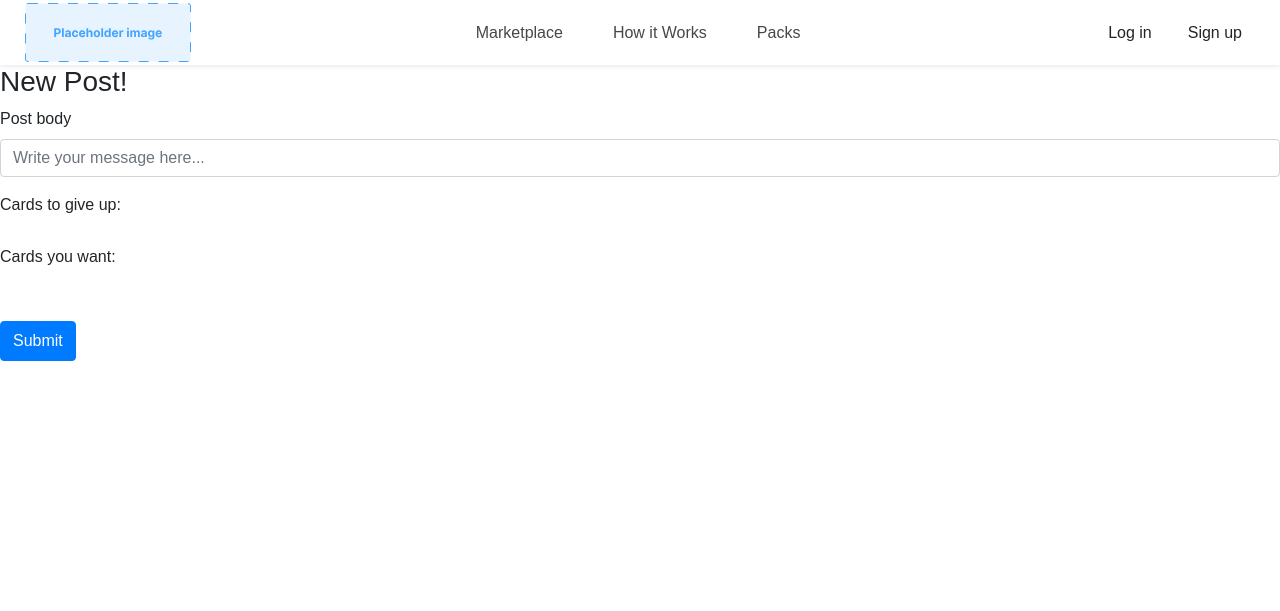
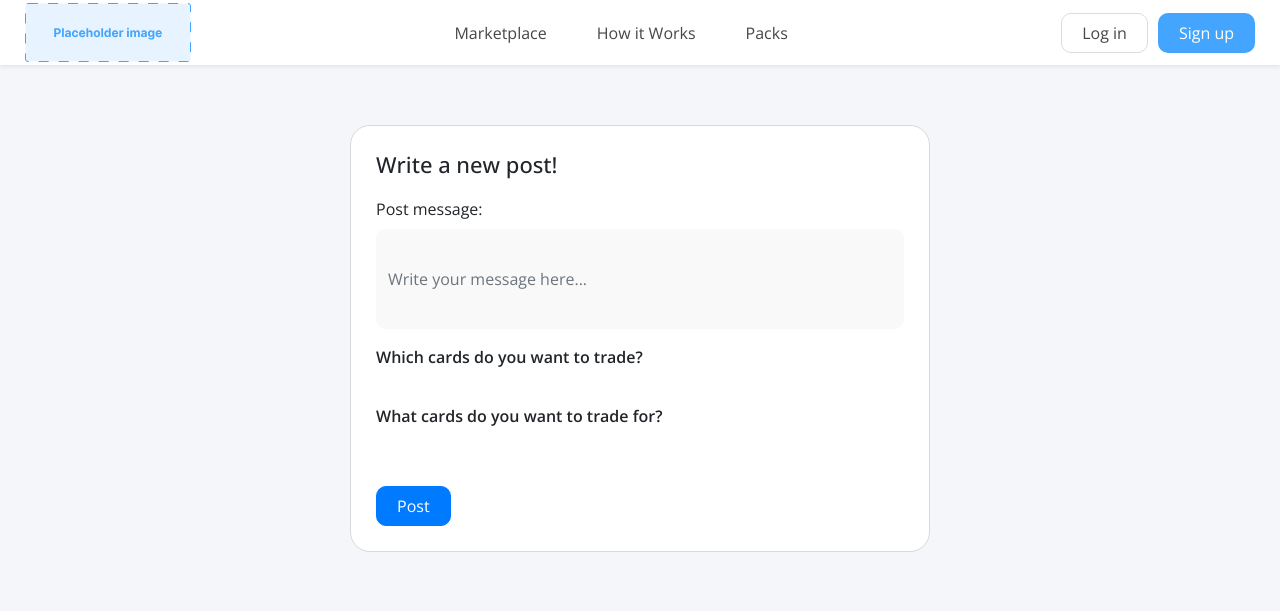
Before and after one commit to 23640118/AgileWebDev, a Python web app: template app/templates/post.html in a window 1280 px wide. Shown: the top 611 px of the page. Run offline with Jinja, Linux system fonts and the light colour scheme; the template is opened without the code that fills it, so the values that code supplies are empty; some libraries are stand-ins or nearby versions.

Commit message:
trade functionality + marketplace styling

```diff
--- a/app/static/css/marketplace.css
+++ b/app/static/css/marketplace.css
@@ -49,8 +51,11 @@
 
 .cards-container {
     display: flex;
+    width: 100%;
+    flex-wrap: wrap;
     flex-direction: row;
     margin-bottom: 20px;
+    justify-content: flex-start;
 }
 
 .cards-container img{
--- a/app/static/css/style.css
+++ b/app/static/css/style.css
@@ -1,10 +1,13 @@
-* {
-    font-family: Arial, Helvetica, sans-serif;
-}
-
 body {
     padding: 0px;
     margin: 0px;
+    background-color: #F5F6F9;
+    font-family: "Open Sans";
+}
+
+#container {
+    width: 100vw;
+    padding: 50px 350px;
 }
 
 #header {
@@ -18,6 +21,64 @@
     padding: 0px 25px;
 }
 
+.page-title {
+    margin-bottom: 40px;
+}
+
+h1 {
+    font-weight: 600;
+    font-size: 26px;
+    margin-bottom: 20px;
+}
+
+.page-title p {
+    margin-bottom: 20px;
+}
+
+h2 {
+    font-weight: 500;
+    font-size: 20px;
+    margin-bottom: 10px;
+}
+
+.form-group {
+    width: 100%;
+}
+
+.center-form {
+    width: 100%;
+}
+
+.block {
+    width: 100%;
+    margin: 10px 0px;
+    padding: 25px;
+    background-color: rgb(255, 255, 255);
+    border-radius: 20px;
+    border: 1px solid #D9D9D9;
+    display: flex;
+    flex-direction: column;
+    align-items: flex-start;
+}
+
+.block h3 {
+    font-size: 22px;
+    font-weight: 500;
+    margin-bottom: 20px;
+}
+
+.block h4 {
+    font-weight: 600;
+    font-size: 16px;
+}
+
+.block-input-field {
+    width: 100%;
+    border: none;
+    background-color: #f9f9f9;
+    border-radius: 10px;
+    height: 100px;
+}
 
 #nav{
     height: 100%;
--- /dev/null
+++ b/app/static/js/trade.js
@@ -0,0 +1,20 @@
+$(document).ready(function() {
+    $('.trade-btn').click(function() {
+        var confirmed = confirm('Are you sure you want to trade?');
+        if (confirmed) {
+            var postId = $(this).closest('.trade-form').find('input[name="post_id"]').val();
+            $.ajax({
+                url: '/update-post',
+                type: 'POST',
+                data: { post_id: postId},
+                success: function(response) {
+                    alert(response)
+                },
+                error: function(xhr, status, error) {
+                    console.error(xhr.responseText);
+                    alert(xhr.responseText)
+                }
+            });
+        }
+    });
+});
--- a/app/templates/base.html
+++ b/app/templates/base.html
@@ -7,12 +7,6 @@
       <title>Card Trading</title>
       {% endif %}
 
-      <!-- Custom CSS Stylesheets -->
-
-      <link rel="stylesheet" href="../static/css/style.css">
-      <link rel="stylesheet" href="../static/css/marketplace.css">
-      <link rel="stylesheet" href="../static/css/card.css">
-
       <!-- Include Boostrap CSS -->
       <link
         rel="stylesheet"
@@ -21,11 +15,18 @@
         crossorigin="anonymous"
       />
 
+      <!-- Custom CSS Stylesheets -->
+
+      <link rel="stylesheet" href="../static/css/style.css">
+      <link rel="stylesheet" href="../static/css/marketplace.css">
+      <link rel="stylesheet" href="../static/css/card.css">
+
       <!-- Google Fonts -->
       <link rel="preconnect" href="https://fonts.googleapis.com">
       <link rel="preconnect" href="https://fonts.gstatic.com" crossorigin>
       <link href="https://fonts.googleapis.com/css2?family=Urbanist:ital,wght@0,100..900;1,100..900&display=swap" rel="stylesheet">
       <link href="https://fonts.googleapis.com/css2?family=Taviraj:ital,wght@0,100;0,200;0,300;0,400;0,500;0,600;0,700;0,800;0,900;1,100;1,200;1,300;1,400;1,500;1,600;1,700;1,800;1,900&family=Urbanist:ital,wght@0,100..900;1,100..900&display=swap" rel="stylesheet">
+      <link href="https://fonts.googleapis.com/css2?family=Open+Sans:ital,wght@0,300..800;1,300..800&display=swap" rel="stylesheet">
 
       <!-- Include font awesome CSS -->
       <link
@@ -34,10 +35,16 @@
         crossorigin="anonymous"
       />
 
+      <!-- Include JQuery -->
+      <script src="https://ajax.googleapis.com/ajax/libs/jquery/3.6.0/jquery.min.js"></script>
+
       <!-- JavaScript -->
       <script src="../static/js/script.js"></script>
+      <script src="../static/js/trade.js"></script>
+
     </head>
     <body>
+
         <div id="header">
             <a href="/index"><img src="../static/img/logo.svg"></a>
 
@@ -58,6 +65,10 @@
             </div>
 
         </div>
+
+        <div id="container">
         {% block content %}{% endblock %}
+        </div>
+
     </body>
 </html>
--- a/app/templates/post.html
+++ b/app/templates/post.html
@@ -6,14 +6,15 @@
     <p> You don't have any cards! </p>
 
 {% else %}
+<div class="block">
     <form method="POST" class="center-form">
-<h3>New Post!</h3>
+    <h3>Write a new post!</h3>
     <div class="form-group">
-    <label for="message">Post body</label>
+        <label for="message">Post message:</label>
         <br />
         <input
         type="text"
-    class="form-control"
+        class="form-control block-input-field"
         id="message"
         name="message"
         placeholder="Write your message here..."
@@ -21,22 +22,26 @@
     </div>
     <div class="form-group">
 
-    <label for="cards_traded">Cards to give up:</label><br>
+        <label for="cards_traded"><h4>Which cards do you want to trade?</h4></label><br>
         <div class="cards-container">
         {% for card in current_user.cards %}
         <div class="card-choice">
-    <label for="{{'traded_' ~ card.card_id }}"><img src="{{ card.url }}" alt="{{ card.name }}"></label>
+        <label for="{{'traded_' ~ card.card_id }}">
+            <custom-card name="{{ card.name }}" year="{{ card.year }}" artist="{{ card.artist }}" rarity="{{ card.rarity }}" img="{{ card.url }}" style="margin:auto"></custom-card>
+        </label>
         <input type="checkbox" id="{{'traded_' ~ card.card_id }}" name="cards_traded" value="{{ card.card_id }}">
         </div>
         {% endfor %}
         </div>
 
 
-    <label for="cards_wanted">Cards you want:</label><br>
+        <label for="cards_wanted"><h4>What cards do you want to trade for?</h4></label><br>
         <div class="cards-container">
         {% for card in cards %}
         <div class="card-choice">
-    <label for="{{'wanted_' ~ card.card_id }}"><img src="{{ card.url }}" alt="{{ card.name }}"></label>
+        <label for="{{'wanted_' ~ card.card_id }}">
+            <custom-card name="{{ card.name }}" year="{{ card.year }}" artist="{{ card.artist }}" rarity="{{ card.rarity }}" img="{{ card.url }}" style="margin:auto"></custom-card>
+        </label>
         <input type="checkbox" id="{{'wanted_' ~ card.card_id }}" name="cards_wanted" value="{{ card.card_id }}">
         </div>
         {% endfor %}
@@ -45,7 +50,8 @@
     </div>
     <br />
 
-<button type="submit" class="btn btn-primary">Submit</button>
+    <button type="submit" class="btn btn-primary">Post</button>
     </form>
+</div>
 {% endif %}
 {% endblock %}
```
Also changed, not shown: other parts of app/static/css/marketplace.css (+22 -20 lines), app/templates/index.html (+13 -6 lines), app/static/img/profile pic.svg (added). Lines whose indentation alone changed are shown as unchanged.
